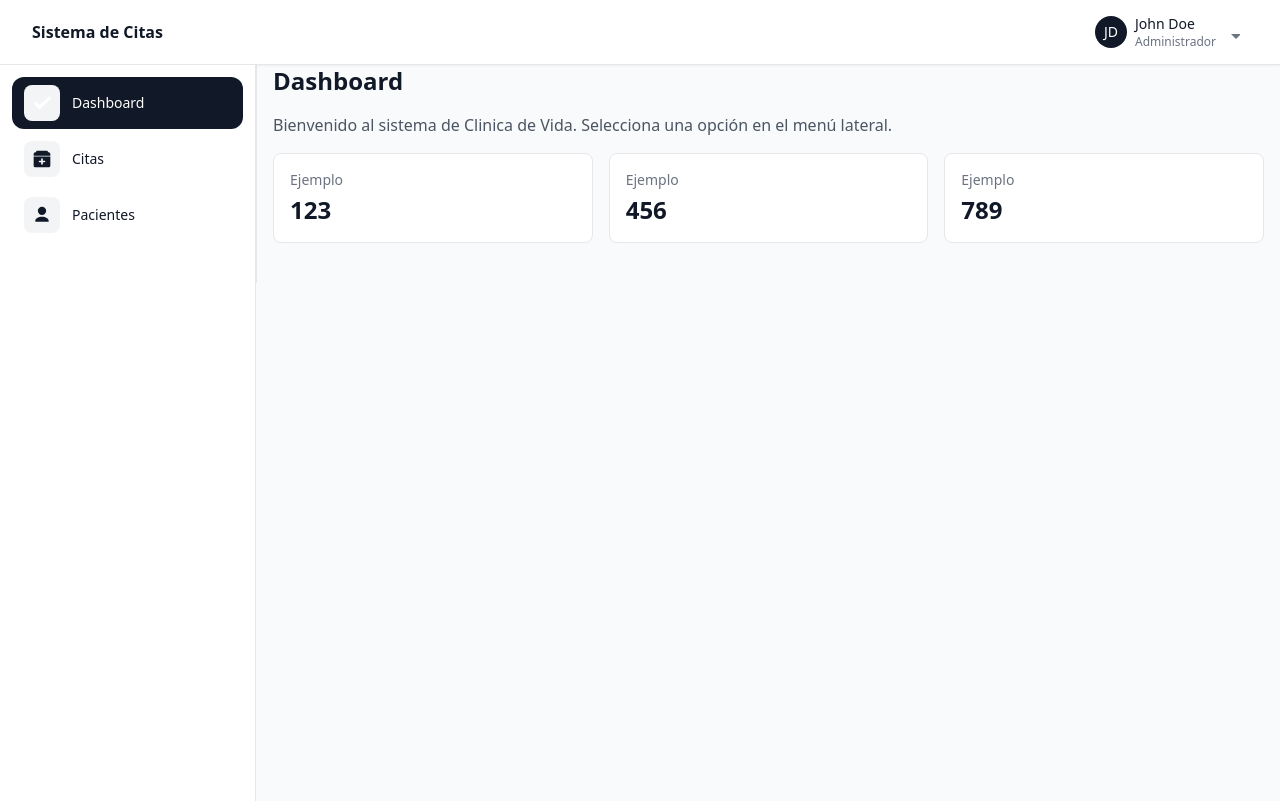
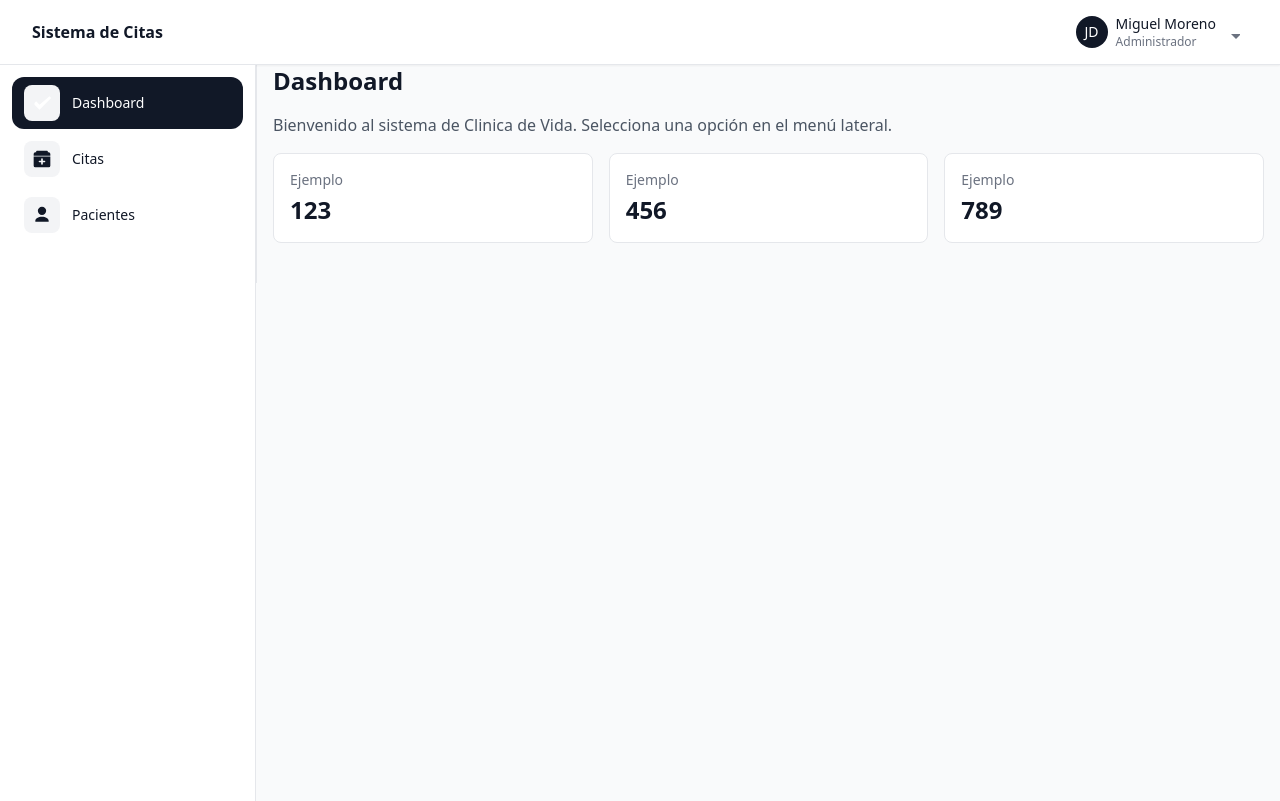
Before and after one commit to lumiguem/ciber-clinica-app, an Angular app: page /dashboard in a window 1280 px wide. Built offline with nearby package versions, Linux system fonts and the light colour scheme; sample sign-in values are in the browser's storage.

Commit message:
Auth/login- Listado Citas -Listado Pacientes

```diff
--- a/src/app/layout/components/main-layout/main-layout.html
+++ b/src/app/layout/components/main-layout/main-layout.html
@@ -20,7 +20,7 @@
             (click)="toggleUserMenu()">
             <span class="h-8 w-8 rounded-full bg-gray-900 text-white text-sm flex items-center justify-center">JD</span>
             <div class="hidden sm:block text-left">
-              <div class="text-sm font-medium">John Doe</div>
+              <div class="text-sm font-medium">Miguel Moreno</div>
               <div class="text-xs text-gray-500">Administrador</div>
             </div>
             <svg class="h-4 w-4 text-gray-500" fill="currentColor">
@@ -34,7 +34,7 @@
                 <span
                   class="h-9 w-9 rounded-full bg-gray-900 text-white text-sm flex items-center justify-center">JD</span>
                 <div>
-                  <div class="text-sm font-semibold">John Doe</div>
+                  <div class="text-sm font-semibold">Miguel Moreno</div>
                   <div class="text-xs text-gray-500">Administrador</div>
                 </div>
               </div>
```
